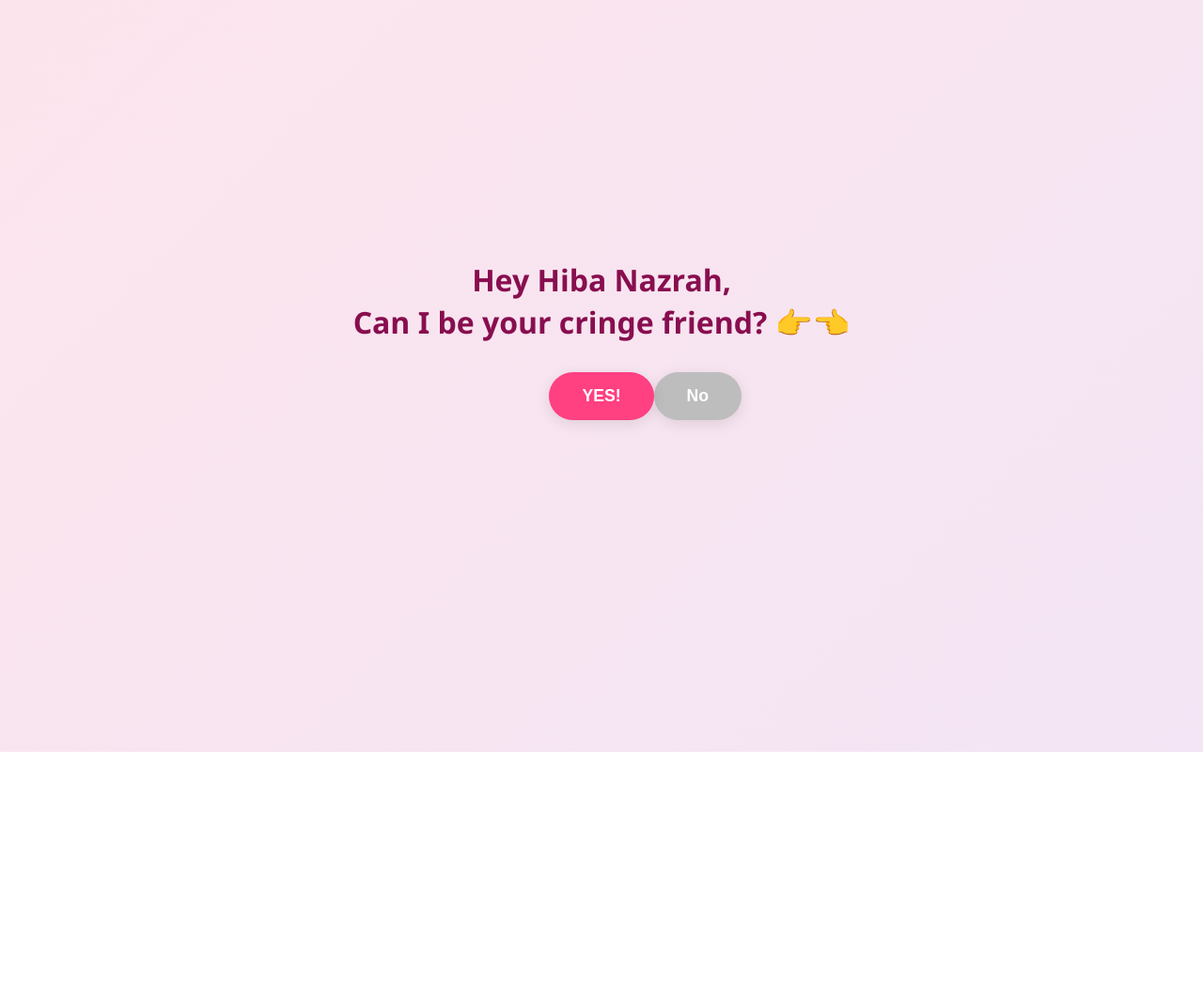
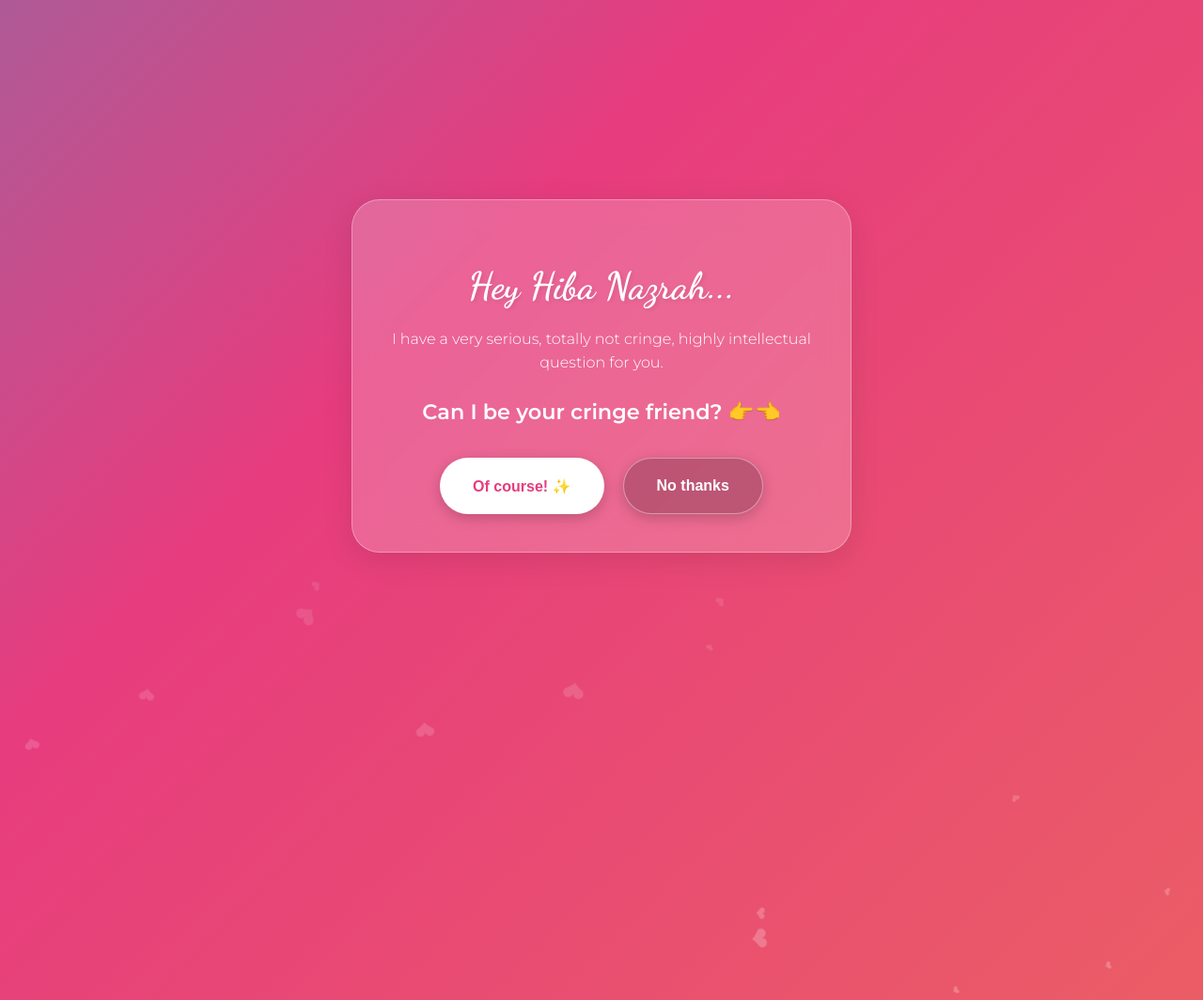
Before and after one commit to zulluc2-beep/cringe-friend, a plain HTML site: page index.html in a window 1280 px wide. Shown: the top 1064 px of the page at 94% size. Before the commit the page ends 800 px from the top, so only its background shows below. Drawn offline with Linux system fonts and the light colour scheme.

Commit message:
Update index.html

```diff
--- a/index.html
+++ b/index.html
@@ -3,100 +3,204 @@
 <head>
     <meta charset="UTF-8">
     <meta name="viewport" content="width=device-width, initial-scale=1.0">
-    <title>For Hiba Nazrah ✨</title>
+    <title>A Special Question for Hiba Nazrah ✨</title>
+    <link href="https://fonts.googleapis.com/css2?family=Dancing+Script:wght@700&family=Montserrat:wght@300;600&display=swap" rel="stylesheet">
     <style>
+        :root {
+            --primary: #ff4757;
+            --secondary: #74ebd5;
+            --text-dark: #2f3542;
+        }
+
         body {
-            font-family: 'Segoe UI', Tahoma, Geneva, Verdana, sans-serif;
+            margin: 0;
+            height: 100vh;
             display: flex;
+            align-items: center;
+            justify-content: center;
+            font-family: 'Montserrat', sans-serif;
+            background: linear-gradient(-45deg, #ee7752, #e73c7e, #23a6d5, #23d5ab);
+            background-size: 400% 400%;
+            animation: gradientBG 15s ease infinite;
+            overflow: hidden;
+        }
+
+        @keyframes gradientBG {
+            0% { background-position: 0% 50%; }
+            50% { background-position: 100% 50%; }
+            100% { background-position: 0% 50%; }
+        }
+
+        /* Glassmorphism Card */
+        .card {
+            background: rgba(255, 255, 255, 0.2);
+            backdrop-filter: blur(15px);
+            -webkit-backdrop-filter: blur(15px);
+            border: 1px solid rgba(255, 255, 255, 0.3);
+            border-radius: 30px;
+            padding: 40px;
+            box-shadow: 0 8px 32px rgba(0, 0, 0, 0.1);
+            text-align: center;
+            max-width: 450px;
+            width: 90%;
+            z-index: 10;
+        }
+
+        h1 {
+            font-family: 'Dancing Script', cursive;
+            color: white;
+            font-size: 2.5rem;
+            margin-bottom: 20px;
+            text-shadow: 2px 2px 4px rgba(0,0,0,0.1);
+        }
+
+        p { color: white; font-weight: 300; line-height: 1.6; }
+
+        .btn-container {
+            margin-top: 30px;
+            display: flex;
+            justify-content: center;
+            gap: 20px;
+            height: 60px;
+        }
+
+        button {
+            padding: 12px 35px;
+            font-size: 1rem;
+            border-radius: 50px;
+            border: none;
+            cursor: pointer;
+            font-weight: 600;
+            transition: all 0.3s ease;
+            box-shadow: 0 4px 15px rgba(0,0,0,0.2);
+        }
+
+        #yesBtn {
+            background: white;
+            color: #e73c7e;
+        }
+
+        #yesBtn:hover {
+            transform: translateY(-3px) scale(1.05);
+            box-shadow: 0 6px 20px rgba(255,255,255,0.4);
+        }
+
+        #noBtn {
+            background: rgba(0, 0, 0, 0.2);
+            color: white;
+            border: 1px solid rgba(255, 255, 255, 0.4);
+            position: relative;
+        }
+
+        /* Success Screen Overlay */
+        #successContent {
+            display: none;
+            position: fixed;
+            top: 0; left: 0; width: 100%; height: 100%;
+            background: rgba(0,0,0,0.8);
+            backdrop-filter: blur(20px);
+            z-index: 100;
             flex-direction: column;
             align-items: center;
             justify-content: center;
-            height: 100vh;
-            background: linear-gradient(135deg, #fce4ec 0%, #f3e5f5 100%);
+            color: white;
+            padding: 20px;
+        }
+
+        .success-card h2 {
+            font-family: 'Dancing Script', cursive;
+            font-size: 4rem;
+            color: #ff4757;
             margin: 0;
-            overflow: hidden;
-            text-align: center;
         }
-        .container { padding: 20px; transition: all 0.5s ease; }
-        h1 { color: #880e4f; font-size: 2rem; margin-bottom: 30px; line-height: 1.4; }
-        .buttons { position: relative; width: 100%; max-width: 400px; height: 150px; margin: 0 auto; }
-        button {
-            padding: 15px 35px;
-            font-size: 1.1rem;
-            border-radius: 50px;
-            border: none;
-            cursor: pointer;
-            font-weight: bold;
-            box-shadow: 0 4px 15px rgba(0,0,0,0.1);
-            transition: transform 0.2s;
+
+        /* Falling Hearts Background */
+        .heart {
+            position: absolute;
+            color: rgba(255, 255, 255, 0.3);
+            pointer-events: none;
+            animation: float 6s linear infinite;
         }
-        #yesBtn { background-color: #ff4081; color: white; position: relative; z-index: 10; }
-        #yesBtn:hover { transform: scale(1.1); background-color: #f50057; }
-        #noBtn { background-color: #bdbdbd; color: white; position: absolute; transition: 0.3s cubic-bezier(0.17, 0.67, 0.83, 0.67); }
-        .success-message { display: none; color: #ad1457; }
-        .success-message h2 { font-size: 2.5rem; margin-bottom: 10px; }
-        .success-message p { font-size: 1.2rem; line-height: 1.6; color: #4a148c; }
+
+        @keyframes float {
+            0% { transform: translateY(100vh) rotate(0deg); opacity: 1; }
+            100% { transform: translateY(-10vh) rotate(360deg); opacity: 0; }
+        }
     </style>
 </head>
 <body>
 
-    <div id="mainContent" class="container">
-        <h1>Hey Hiba Nazrah,<br>Can I be your cringe friend? 👉👈</h1>
-        <div class="buttons">
-            <button id="yesBtn" onclick="celebrate()">YES!</button>
-            <button id="noBtn" onmouseover="moveButton()">No</button>
+    <div class="card" id="mainContent">
+        <h1>Hey Hiba Nazrah...</h1>
+        <p>I have a very serious, totally not cringe, highly intellectual question for you.</p>
+        <p style="font-size: 1.4rem; font-weight: 600;">Can I be your cringe friend? 👉👈</p>
+
+        <div class="btn-container">
+            <button id="yesBtn" onclick="celebrate()">Of course! ✨</button>
+            <button id="noBtn" onmouseover="bounceButton()">No thanks</button>
         </div>
     </div>
 
-    <div id="successContent" class="container success-message">
-        <h2>You're stuck with me! 💖</h2>
-        <p>They say "cringe" is just another word for being unapologetically yourself. <br><br>
-        <b>Hiba Nazrah</b>, thank you for saying yes. Prepare for a lifetime of bad jokes, endless memes, and someone who's always in your corner. Let the chaos begin! 🚀✨</p>
+    <div id="successContent">
+        <div class="success-card">
+            <h2>It's Official! 💖</h2>
+            <p style="font-size: 1.2rem; max-width: 500px; margin-top: 20px;">
+                <b>Hiba Nazrah</b>, you just signed a lifetime contract of chaos. <br><br>
+                Cringe is just the price of admission for a friendship this great. Get ready for 3 AM memes and a friend who always has your back. 🚀🔥
+            </p>
+        </div>
     </div>
 
     <script>
-        function moveButton() {
+        // Create background floating hearts
+        function createFloatingHeart() {
+            const heart = document.createElement('div');
+            heart.classList.add('heart');
+            heart.innerHTML = '❤';
+            heart.style.left = Math.random() * 100 + 'vw';
+            heart.style.fontSize = (Math.random() * 20 + 10) + 'px';
+            heart.style.animationDuration = (Math.random() * 3 + 5) + 's';
+            document.body.appendChild(heart);
+            setTimeout(() => heart.remove(), 6000);
+        }
+        setInterval(createFloatingHeart, 300);
+
+        function bounceButton() {
             const btn = document.getElementById('noBtn');
-            const container = document.body;
-            const maxX = container.clientWidth - btn.clientWidth;
-            const maxY = container.clientHeight - btn.clientHeight;
-
-            const randomX = Math.floor(Math.random() * maxX);
-            const randomY = Math.floor(Math.random() * maxY);
+            // Advanced bounce logic
+            const x = Math.random() * (window.innerWidth - btn.offsetWidth);
+            const y = Math.random() * (window.innerHeight - btn.offsetHeight);
 
             btn.style.position = 'fixed';
-            btn.style.left = randomX + 'px';
-            btn.style.top = randomY + 'px';
+            btn.style.transition = 'all 0.4s cubic-bezier(0.18, 0.89, 0.32, 1.28)'; // Bouncy feel
+            btn.style.left = x + 'px';
+            btn.style.top = y + 'px';
         }
 
         function celebrate() {
-            document.getElementById('mainContent').style.display = 'none';
-            const success = document.getElementById('successContent');
-            success.style.display = 'block';
+            document.getElementById('successContent').style.display = 'flex';
 
-            // Adding a little extra magic
-            for(let i=0; i<50; i++) {
-                createEmoji();
+            // Confetti effect
+            for(let i=0; i<100; i++) {
+                setTimeout(() => {
+                    const confetti = document.createElement('div');
+                    confetti.innerText = ['💖', '✨', '🔥', '🌸', '💃'][Math.floor(Math.random()*5)];
+                    confetti.style.position = 'fixed';
+                    confetti.style.left = Math.random() * 100 + 'vw';
+                    confetti.style.top = '100vh';
+                    confetti.style.fontSize = '25px';
+                    confetti.style.zIndex = '200';
+                    confetti.style.transition = `transform ${Math.random() * 2 + 1}s ease-out, opacity 2s`;
+                    document.body.appendChild(confetti);
+
+                    setTimeout(() => {
+                        confetti.style.transform = `translateY(-110vh) translateX(${(Math.random() - 0.5) * 200}px) rotate(${Math.random() * 360}deg)`;
+                        confetti.style.opacity = '0';
+                    }, 50);
+
+                    setTimeout(() => confetti.remove(), 2500);
+                }, i * 20);
             }
-        }
-
-        function createEmoji() {
-            const emoji = document.createElement('div');
-            emoji.innerText = ['💖', '✨', '🌸', '😂', '💫'][Math.floor(Math.random() * 5)];
-            emoji.style.position = 'fixed';
-            emoji.style.left = Math.random() * 100 + 'vw';
-            emoji.style.top = '100vh';
-            emoji.style.fontSize = Math.random() * 20 + 20 + 'px';
-            emoji.style.zIndex = '100';
-            emoji.style.transition = `transform ${Math.random() * 2 + 1}s linear, opacity 2s`;
-            document.body.appendChild(emoji);
-
-            setTimeout(() => {
-                emoji.style.transform = `translateY(-120vh) rotate(${Math.random() * 360}deg)`;
-                emoji.style.opacity = '0';
-            }, 100);
-
-            setTimeout(() => emoji.remove(), 3000);
         }
     </script>
 </body>
```
